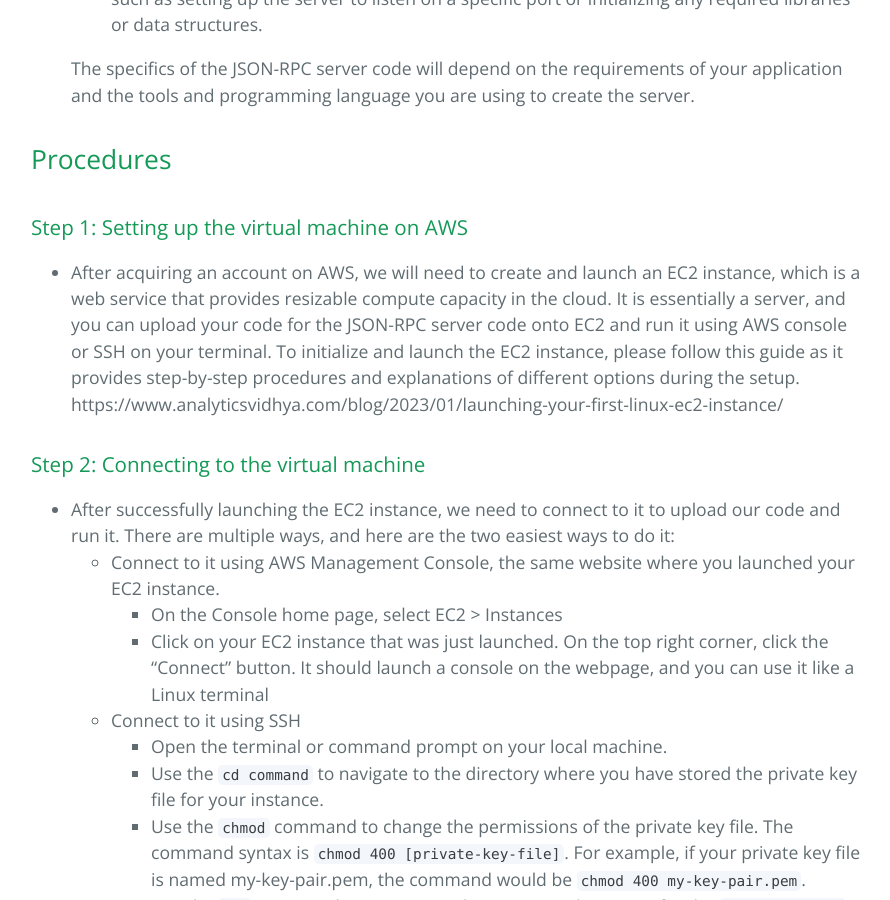
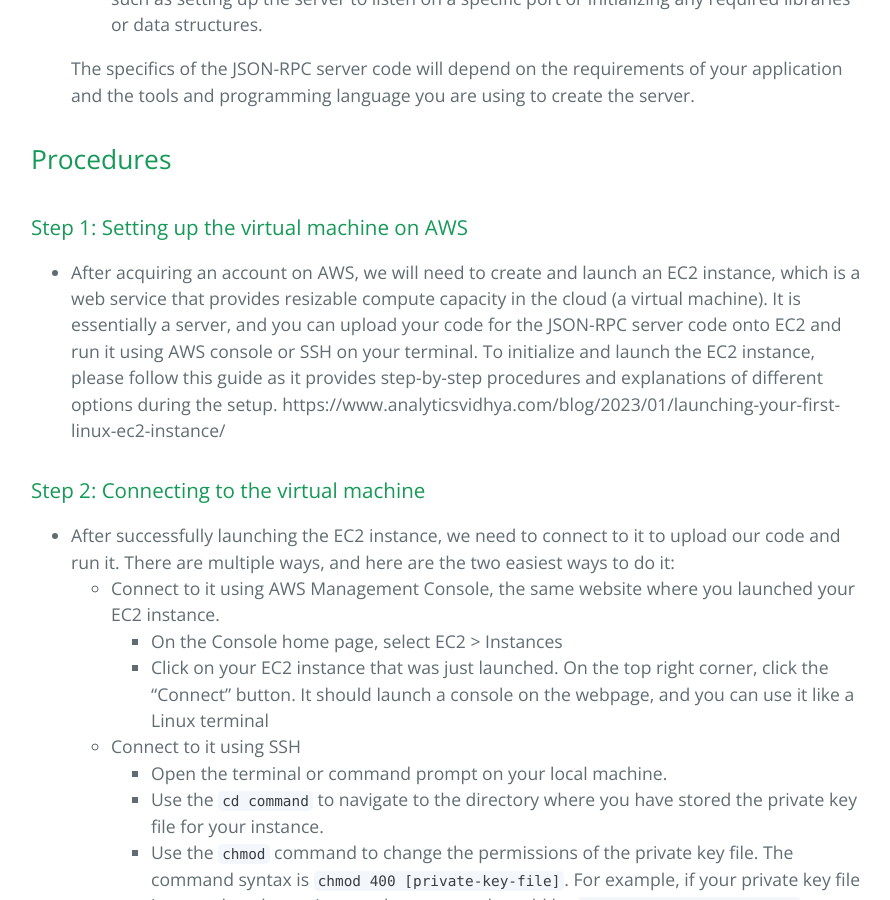
Before and after one commit to learning-software-engineering/learning-software-engineering.github.io, a Jekyll site: the page built from Topics/Development_Process/JSON_RPC_Server_Deployment_AWS.md, in a window 1280 px wide and 900 px high, scrolled down 1331 px. Shown: the whole window, without its empty margins (193-1083 px from the left). Built offline with Jekyll 4.4.1, drawn with Linux system fonts in a browser that asks for light colours; our own code applies the rules of GitHub Pages for plain Markdown files.

Commit message:
Update JSON_RPC_Server_Deployment_AWS.md

```diff
--- a/Topics/Development_Process/JSON_RPC_Server_Deployment_AWS.md
+++ b/Topics/Development_Process/JSON_RPC_Server_Deployment_AWS.md
@@ -25,7 +25,7 @@ After implementing some functions, you may wonder how others in the public domai
 
 ### Step 1: Setting up the virtual machine on AWS
 
-- After acquiring an account on AWS, we will need to create and launch an EC2 instance, which is a web service that provides resizable compute capacity in the cloud. It is essentially a server, and you can upload your code for the JSON-RPC server code onto EC2 and run it using AWS console or SSH on your terminal. To initialize and launch the EC2 instance, please follow this guide as it provides step-by-step procedures and explanations of different options during the setup. https://www.analyticsvidhya.com/blog/2023/01/launching-your-first-linux-ec2-instance/
+- After acquiring an account on AWS, we will need to create and launch an EC2 instance, which is a web service that provides resizable compute capacity in the cloud (a virtual machine). It is essentially a server, and you can upload your code for the JSON-RPC server code onto EC2 and run it using AWS console or SSH on your terminal. To initialize and launch the EC2 instance, please follow this guide as it provides step-by-step procedures and explanations of different options during the setup. https://www.analyticsvidhya.com/blog/2023/01/launching-your-first-linux-ec2-instance/
 
 ### Step 2: Connecting to the virtual machine
 
```
